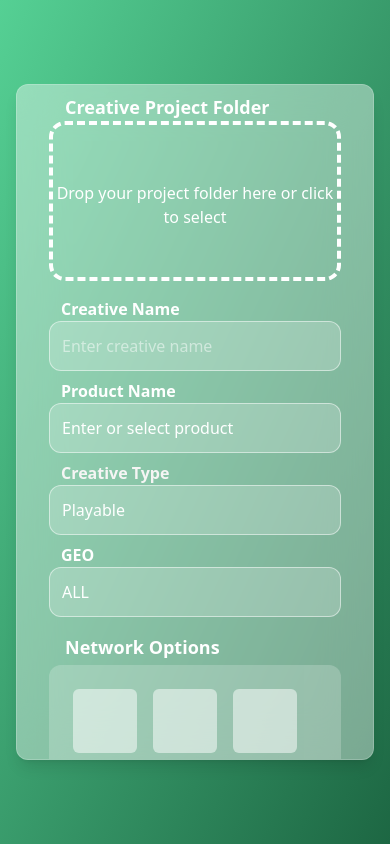
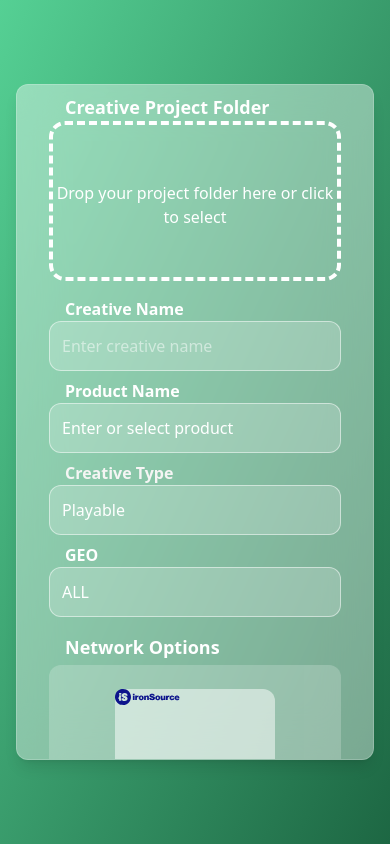
Before and after one commit to dkbozkurt/dkb-AdCraft, a React (Vite) app: page / in a window 390 px wide. Built offline with nearby package versions, Linux system fonts and the light colour scheme.

Commit message:
responsiveness edits with network cards

```diff
--- a/src/components/ConfirmButton.tsx
+++ b/src/components/ConfirmButton.tsx
@@ -2,7 +2,7 @@ import React from 'react'
 
 const ConfirmButton: React.FC = () => {
     return (
-        <div className="flex justify-center">
+        <div className="flex justify-center -mb-6">
             <button className="px-12 py-4 bg-[#052e2e] text-white rounded-full hover:bg-green-600 transition-colors">
                 CONFIRM
             </button>
--- a/src/components/FileDropArea.tsx
+++ b/src/components/FileDropArea.tsx
@@ -88,7 +88,7 @@ const FileDropArea: React.FC = () => {
     }
 
     return (
-        <div className="relative mt-1 mb-10 sm:mt-6 sm:mb-20">
+        <div className="relative mt-1 mb-10 sm:mt-4 sm:mb-10">
             <h2 className="absolute -top-7 left-2 z-10 px-2 text-white text-lg font-bold text-nowrap">
                 Creative Project Folder
             </h2>
--- a/src/components/NamingArea.tsx
+++ b/src/components/NamingArea.tsx
@@ -17,10 +17,10 @@ const NamingArea: React.FC = () => {
     }
 
     return (
-        <div className="flex flex-wrap -mx-2 sm:mb-4">
+        <div className="flex flex-wrap -mx-2 sm:mb-0">
             <div className="w-full sm:w-4/12 px-2 mb-8 sm:mb-10 md:mb-4">
                 <div className="relative">
-                    <label className="absolute -top-6 left-2 px-1 text-white text-ml font-bold">
+                    <label className="absolute -top-6 left-3 px-1 text-white text-ml font-bold">
                         Creative Name
                     </label>
                     <input
@@ -35,7 +35,7 @@ const NamingArea: React.FC = () => {
 
             <div className="w-full sm:w-3/12 px-2 mb-8 sm:mb-10 m:mb-4">
                 <div className="relative">
-                    <label className="absolute -top-6 left-2 px-1 text-white text-ml font-bold">
+                    <label className="absolute -top-6 left-3 px-1 text-white text-ml font-bold">
                         Product Name
                     </label>
                     <select
@@ -55,7 +55,7 @@ const NamingArea: React.FC = () => {
 
             <div className="w-full sm:w-3/12 px-2 mb-8 sm:mb-10 md:mb-4">
                 <div className="relative">
-                    <label className="absolute -top-6 left-2 px-1 text-stone-100 text-ml font-bold">
+                    <label className="absolute -top-6 left-3 px-1 text-stone-100 text-ml font-bold">
                         Creative Type
                     </label>
                     <select
@@ -74,7 +74,7 @@ const NamingArea: React.FC = () => {
 
             <div className="w-full sm:w-2/12 px-2 mb-8 sm:mb-10 md:mb-4">
                 <div className="relative">
-                    <label className="absolute -top-6 left-2 px-1 text-white text-ml font-bold">
+                    <label className="absolute -top-6 left-3 px-1 text-white text-ml font-bold">
                         GEO
                     </label>
                     <select
--- /dev/null
+++ b/src/components/NetworkOption.tsx
@@ -0,0 +1,36 @@
+import React from 'react'
+import { Check } from 'lucide-react'
+import { NetworkData } from '../data'
+
+interface NetworkOptionProps extends NetworkData {
+    onSelect: (networkName: string) => void;
+}
+
+const NetworkOption: React.FC<NetworkOptionProps> = ({ networkName, logoPath, isSelected, isEnable, onSelect }) => {
+    return (
+        <div
+            className={`w-40 h-40 m-2 rounded-xl flex flex-col items-center justify-center cursor-pointer transition-all duration-300 ${isEnable
+                    ? isSelected
+                        ? 'bg-white bg-opacity-80'
+                        : 'bg-white bg-opacity-50 hover:bg-opacity-60'
+                    : 'bg-gray-400 bg-opacity-30 cursor-not-allowed'
+                }`}
+            onClick={() => isEnable && onSelect(networkName)}
+        >
+            <div className="relative w-40 h-40 mb-2">
+                <img src={logoPath} alt={networkName} />
+            </div>
+            <p className="text-center text-white font-semibold">{networkName}</p>
+            {isEnable && (
+                <div
+                    className={`w-6 h-6 mt-2 rounded-full border-2 flex items-center justify-center ${isSelected ? 'border-green-500 bg-green-500' : 'border-white'
+                        }`}
+                >
+                    {isSelected && <Check className="text-white" size={16} />}
+                </div>
+            )}
+        </div>
+    )
+}
+
+export default NetworkOption
--- a/src/components/NetworkSelectionArea.tsx
+++ b/src/components/NetworkSelectionArea.tsx
@@ -1,19 +1,31 @@
-import React from 'react'
+import React, { useState } from 'react'
+import NetworkOption from './NetworkOption.tsx'
+import { networkOptions } from '../data'
 
 const NetworkSelectionArea: React.FC = () => {
-    const squares = Array(80).fill(null) // Adjust the number of squares as needed
+    const [selectedNetworks, setSelectedNetworks] = useState<string[]>([])
+
+    const handleNetworkSelect = (networkName: string) => {
+        setSelectedNetworks(prev =>
+            prev.includes(networkName)
+                ? prev.filter(name => name !== networkName)
+                : [...prev, networkName]
+        )
+    }
 
     return (
-        <div className="flex flex-wrap mb-8 -mt-4 sm:mt-0">
+        <div className="flex flex-col flex-grow mb-5 -mt-4 sm:-mt-6">
             <h2 className="text-white text-ml font-bold mb-1 px-4 text-lg">
                 Network Options
             </h2>
             <div className="bg-white bg-opacity-20 rounded-xl p-4 h-[20vh] sm:h-[40vh] md:h-[30vh] lg:h-[20vw] max-h-[500px] overflow-y-auto">
-                <div className="flex flex-wrap">
-                    {squares.map((_, index) => (
-                        <div
-                            key={index}
-                            className="w-16 h-16 bg-white bg-opacity-50 m-2 rounded-md"
+                <div className="flex flex-wrap justify-center">
+                    {networkOptions.map((network) => (
+                        <NetworkOption
+                            key={network.networkName}
+                            {...network}
+                            isSelected={selectedNetworks.includes(network.networkName)}
+                            onSelect={handleNetworkSelect}
                         />
                     ))}
                 </div>
--- a/src/data.ts
+++ b/src/data.ts
@@ -315,3 +315,59 @@ export const countryCodes = [
     'ZM',
     'ZW'
 ];
+
+export interface NetworkData {
+    networkName: string;
+    logoPath: string;
+    isSelected: boolean;
+    isEnable: boolean;
+}
+
+export const networkOptions: NetworkData[] = [
+    { networkName: 'IronSource', logoPath: '/assets/networkLogo/ironsource.svg?height=300&width=300', isSelected: false, isEnable: true },
+    { networkName: 'Unity', logoPath: '/placeholder.svg?height=50&width=50', isSelected: false, isEnable: true },
+    { networkName: 'Applovin', logoPath: '/placeholder.svg?height=50&width=50', isSelected: false, isEnable: false },
+    { networkName: 'LinkedIn', logoPath: '/placeholder.svg?height=50&width=50', isSelected: false, isEnable: true },
+    { networkName: 'Facebook', logoPath: '/placeholder.svg?height=50&width=50', isSelected: false, isEnable: true },
+    { networkName: 'Google', logoPath: '/placeholder.svg?height=50&width=50', isSelected: false, isEnable: true },
+    { networkName: 'Twitter', logoPath: '/placeholder.svg?height=50&width=50', isSelected: false, isEnable: false },
+    { networkName: 'LinkedIn', logoPath: '/placeholder.svg?height=50&width=50', isSelected: false, isEnable: true },
+    { networkName: 'Facebook', logoPath: '/placeholder.svg?height=50&width=50', isSelected: false, isEnable: true },
+    { networkName: 'Google', logoPath: '/placeholder.svg?height=50&width=50', isSelected: false, isEnable: true },
+    { networkName: 'Twitter', logoPath: '/placeholder.svg?height=50&width=50', isSelected: false, isEnable: false },
+    { networkName: 'LinkedIn', logoPath: '/placeholder.svg?height=50&width=50', isSelected: false, isEnable: true },
+    { networkName: 'Facebook', logoPath: '/placeholder.svg?height=50&width=50', isSelected: false, isEnable: true },
+    { networkName: 'Google', logoPath: '/placeholder.svg?height=50&width=50', isSelected: false, isEnable: true },
+    { networkName: 'Twitter', logoPath: '/placeholder.svg?height=50&width=50', isSelected: false, isEnable: false },
+    { networkName: 'LinkedIn', logoPath: '/placeholder.svg?height=50&width=50', isSelected: false, isEnable: true },
+    { networkName: 'Facebook', logoPath: '/placeholder.svg?height=50&width=50', isSelected: false, isEnable: true },
+    { networkName: 'Google', logoPath: '/placeholder.svg?height=50&width=50', isSelected: false, isEnable: true },
+    { networkName: 'Twitter', logoPath: '/placeholder.svg?height=50&width=50', isSelected: false, isEnable: false },
+    { networkName: 'LinkedIn', logoPath: '/placeholder.svg?height=50&width=50', isSelected: false, isEnable: true },
+    { networkName: 'Facebook', logoPath: '/placeholder.svg?height=50&width=50', isSelected: false, isEnable: true },
+    { networkName: 'Google', logoPath: '/placeholder.svg?height=50&width=50', isSelected: false, isEnable: true },
+    { networkName: 'Twitter', logoPath: '/placeholder.svg?height=50&width=50', isSelected: false, isEnable: false },
+    { networkName: 'LinkedIn', logoPath: '/placeholder.svg?height=50&width=50', isSelected: false, isEnable: true },
+    { networkName: 'Facebook', logoPath: '/placeholder.svg?height=50&width=50', isSelected: false, isEnable: true },
+    { networkName: 'Google', logoPath: '/placeholder.svg?height=50&width=50', isSelected: false, isEnable: true },
+    { networkName: 'Twitter', logoPath: '/placeholder.svg?height=50&width=50', isSelected: false, isEnable: false },
+    { networkName: 'LinkedIn', logoPath: '/placeholder.svg?height=50&width=50', isSelected: false, isEnable: true },
+    { networkName: 'Facebook', logoPath: '/placeholder.svg?height=50&width=50', isSelected: false, isEnable: true },
+    { networkName: 'Google', logoPath: '/placeholder.svg?height=50&width=50', isSelected: false, isEnable: true },
+    { networkName: 'Twitter', logoPath: '/placeholder.svg?height=50&width=50', isSelected: false, isEnable: false },
+    { networkName: 'LinkedIn', logoPath: '/placeholder.svg?height=50&width=50', isSelected: false, isEnable: true },
+    { networkName: 'Facebook', logoPath: '/placeholder.svg?height=50&width=50', isSelected: false, isEnable: true },
+    { networkName: 'Google', logoPath: '/placeholder.svg?height=50&width=50', isSelected: false, isEnable: true },
+    { networkName: 'Twitter', logoPath: '/placeholder.svg?height=50&width=50', isSelected: false, isEnable: false },
+    { networkName: 'LinkedIn', logoPath: '/placeholder.svg?height=50&width=50', isSelected: false, isEnable: true },
+    { networkName: 'Facebook', logoPath: '/placeholder.svg?height=50&width=50', isSelected: false, isEnable: true },
+    { networkName: 'Google', logoPath: '/placeholder.svg?height=50&width=50', isSelected: false, isEnable: true },
+    { networkName: 'Twitter', logoPath: '/placeholder.svg?height=50&width=50', isSelected: false, isEnable: false },
+    { networkName: 'LinkedIn', logoPath: '/placeholder.svg?height=50&width=50', isSelected: false, isEnable: true },
+    { networkName: 'Facebook', logoPath: '/placeholder.svg?height=50&width=50', isSelected: false, isEnable: true },
+    { networkName: 'Google', logoPath: '/placeholder.svg?height=50&width=50', isSelected: false, isEnable: true },
+    { networkName: 'Twitter', logoPath: '/placeholder.svg?height=50&width=50', isSelected: false, isEnable: false },
+    { networkName: 'LinkedIn', logoPath: '/placeholder.svg?height=50&width=50', isSelected: false, isEnable: true },
+
+    // Add more network options as needed
+];
```
Also changed, not shown: public/assets/networkLogo/ironsource.svg (added).
